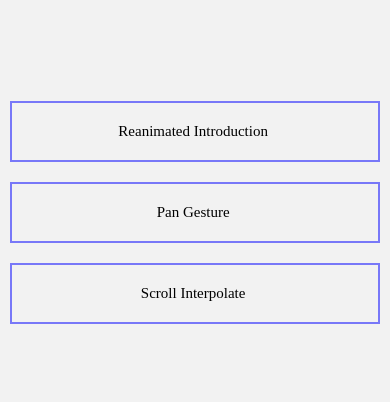
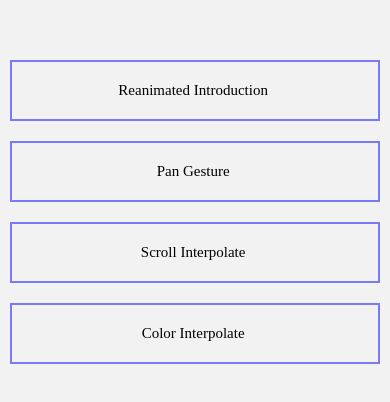
Before and after one commit to aliraza944/GameController, a React Native app: screen /Home in a window 390 px wide. Shown: the part 210-612 px from the top of the page. Built offline with nearby package versions, Linux system fonts and the light colour scheme.

Commit message:
Added the color interpolation

```diff
--- a/Navigation/MainApp/MainApp.tsx
+++ b/Navigation/MainApp/MainApp.tsx
@@ -9,12 +9,14 @@ import PanGesture from '../../Screens/PanGesture/PanGesture';
 import Home from '../../Screens/Home/Home';
 import Animations from '../../Screens/Animations/Animations';
 import ScrollInterpolate from '../../Screens/ScrollInterpolate/ScrollInterpolate';
+import ColorInterpolate from '../../Screens/ColorInterpolate/ColorInterpolate';
 
 export type RootStack = {
   Home: undefined;
   Animation: undefined;
   PanGesture: undefined;
   ScrollInterpolate: undefined;
+  ColorInterpolate: undefined;
 };
 export type Props = StackScreenProps<RootStack, 'Home'>;
 
@@ -35,6 +37,11 @@ function MainApp() {
         component={ScrollInterpolate}
         options={{title: 'Scroll Interpolate', headerShown: false}}
       />
+      <Stack.Screen
+        name="ColorInterpolate"
+        component={ColorInterpolate}
+        options={{title: 'Color Interpolate', headerShown: false}}
+      />
     </Stack.Navigator>
   );
 }
--- /dev/null
+++ b/Screens/ColorInterpolate/ColorInterpolate.tsx
@@ -0,0 +1,102 @@
+/* eslint-disable prettier/prettier */
+import {View, Text, StyleSheet, Switch, Dimensions} from 'react-native';
+import React, {useState} from 'react';
+import Animated, {
+  interpolate,
+  interpolateColor,
+  useAnimatedStyle,
+  useDerivedValue,
+  useSharedValue,
+  withTiming,
+} from 'react-native-reanimated';
+const Colors = {
+  dark: {
+    background: '#1E1E1E',
+    circle: '#252525',
+    text: '#F8F8F8',
+  },
+  light: {
+    background: '#F8F8F8',
+    circle: '#FFF',
+    text: '#1E1E1E',
+  },
+};
+
+const SWITCH_TRACK_COLOR = {
+  true: 'rgba(256, 0, 256, 0.2)',
+  false: 'rgba(0,0,0,0.1)',
+};
+
+type Theme = 'light' | 'dark';
+const SIZE = Dimensions.get('window').width * 0.7;
+const ColorInterpolate = () => {
+  const [theme, setTheme] = useState<Theme>('light');
+  //   const progress = useSharedValue(0);
+  const progress = useDerivedValue(() => {
+    return theme === 'dark'
+      ? withTiming(1, {
+          duration: 2000,
+        })
+      : withTiming(0, {
+          duration: 2000,
+        });
+  }, [theme]);
+  const rstyle = useAnimatedStyle(() => {
+    const backgroundColor = interpolateColor(
+      progress.value,
+      [0, 1],
+      [Colors.light.background, Colors.dark.background],
+    );
+
+    return {
+      backgroundColor,
+    };
+  });
+  const rCircleStyle = useAnimatedStyle(() => {
+    const backgroundColor = interpolateColor(
+      progress.value,
+      [0, 1],
+      [Colors.light.circle, Colors.dark.background],
+    );
+
+    return {
+      backgroundColor,
+    };
+  });
+
+  return (
+    <Animated.View style={[styles.container__main, rstyle]}>
+      <Animated.View style={[styles.container_circle, rCircleStyle]}>
+        <Switch
+          value={theme === 'dark'}
+          onValueChange={toggled => {
+            setTheme(toggled ? 'dark' : 'light');
+          }}
+          trackColor={SWITCH_TRACK_COLOR}
+          thumbColor={'violet'}
+        />
+      </Animated.View>
+    </Animated.View>
+  );
+};
+
+export default ColorInterpolate;
+
+const styles = StyleSheet.create({
+  container__main: {
+    backgroundColor: 'white',
+    flex: 1,
+    justifyContent: 'center',
+    alignItems: 'center',
+  },
+  container_circle: {
+    width: SIZE,
+    height: SIZE,
+    justifyContent: 'center',
+    alignItems: 'center',
+    backgroundColor: 'white',
+    borderRadius: SIZE / 2,
+    elevation: 20,
+    shadowColor: 'black',
+  },
+});
--- a/Screens/Home/Home.tsx
+++ b/Screens/Home/Home.tsx
@@ -1,12 +1,12 @@
 /* eslint-disable prettier/prettier */
-import {View, Text} from 'react-native';
+import {View, Text, ScrollView} from 'react-native';
 import React from 'react';
 import {styles} from './Styles';
 import {Props} from '../../Navigation/MainApp/MainApp';
 import NavigationCard from '../../Components/NavigationCard/NavigationCard';
 export default function Home({navigation, route}: Props) {
   return (
-    <View style={styles.container__main}>
+    <ScrollView contentContainerStyle={styles.container__main}>
       <NavigationCard
         navigation={navigation}
         path="Animation"
@@ -25,6 +25,12 @@ export default function Home({navigation, route}: Props) {
         title={'Scroll Interpolate'}
         route={route}
       />
-    </View>
+      <NavigationCard
+        navigation={navigation}
+        path="ColorInterpolate"
+        title={'Color Interpolate'}
+        route={route}
+      />
+    </ScrollView>
   );
 }
```
